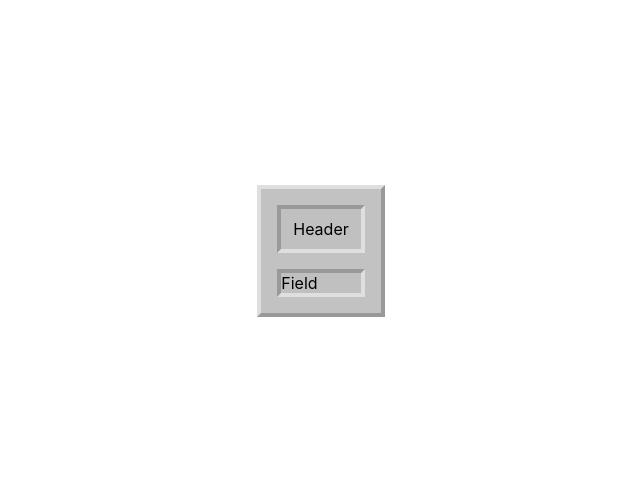
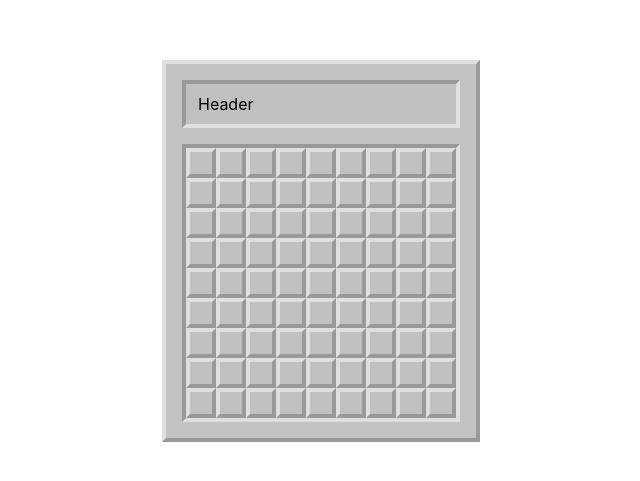
Before and after one commit to Ranisans/minesweeper-react, a React (Create React App) app: page / in a window 1280 px wide. Shown: the part 149-630 px from the top of the page, without its empty margins (319-959 px from the left). Built offline with nearby package versions, Linux system fonts and the light colour scheme.

Commit message:
feat: add filling game field add logic to open and flagged button add grid position to button add min row and col values

```diff
--- a/src/components/App/index.tsx
+++ b/src/components/App/index.tsx
@@ -1,12 +1,52 @@
-import React from "react";
+import React, { useState, useEffect } from "react";
+
+import { GameFieldGenerator, updateCellState, setFlagToCell } from "./logic";
+
+import { MIN_COLS, MIN_ROWS } from "../../constants";
+import { Cell, CellState } from "../../types";
 
 import "./App.scss";
+import Button from "../Button";
 
 const App: React.FC = () => {
+  const [cells, setCells] = useState<Cell[][]>([]);
+
+  useEffect(() => {
+    const newCells = new GameFieldGenerator(MIN_ROWS, MIN_COLS).generate();
+    setCells(newCells);
+  }, []);
+
+  const onClick = (row: number, col: number) => {
+    if (cells[row][col].state !== CellState.open) {
+      const [newCells, isEnd] = updateCellState(cells, row, col);
+      setCells(newCells);
+    }
+  };
+
+  const onContext = (row: number, col: number) => {
+    if (cells[row][col].state !== CellState.open) {
+      setCells(setFlagToCell(cells, row, col));
+    }
+  };
+
   return (
     <div className="APP">
       <div className="header">Header</div>
-      <div className="game_field">Field</div>
+      <div className="game_field">
+        {cells.map((row, rowIndex) =>
+          row.map((col, colIndex) => (
+            <Button
+              data={col}
+              row={rowIndex}
+              col={colIndex}
+              onClick={onClick}
+              onContext={onContext}
+              // eslint-disable-next-line react/no-array-index-key
+              key={`key-${rowIndex}-${colIndex}`}
+            />
+          ))
+        )}
+      </div>
     </div>
   );
 };
--- a/src/components/App/logic.ts
+++ b/src/components/App/logic.ts
@@ -1,6 +1,6 @@
 import { CellState, CellValue, Cell } from "../../types";
 
-class GameFieldGenerator {
+export class GameFieldGenerator {
   private rows: number;
 
   private cols: number;
@@ -58,4 +58,29 @@ class GameFieldGenerator {
   }
 }
 
-export default GameFieldGenerator;
+export const updateCellState = (
+  cells: Cell[][],
+  row: number,
+  col: number
+): [Cell[][], boolean] => {
+  const newCells = [...cells];
+  const selectedCell = newCells[row][col];
+  selectedCell.state = CellState.open;
+  if (selectedCell.value === CellValue.bomb) {
+    selectedCell.red = true;
+  }
+  return [newCells, false];
+};
+
+export const setFlagToCell = (
+  cells: Cell[][],
+  row: number,
+  col: number
+): Cell[][] => {
+  const newCells = [...cells];
+  newCells[row][col].state =
+    newCells[row][col].state === CellState.flagged
+      ? CellState.closed
+      : CellState.flagged;
+  return newCells;
+};
--- a/src/components/Button/index.tsx
+++ b/src/components/Button/index.tsx
@@ -51,6 +51,7 @@ const Button: React.FC<BProps> = ({
         state === CellState.open ? "button--visible" : ""
       } button-value-${value} ${red ? "button-red" : ""}
     `}
+      style={{ gridRow: row + 1, gridColumn: col + 1 }}
       role="button"
       tabIndex={0}
       aria-label="button"
@@ -58,7 +59,8 @@ const Button: React.FC<BProps> = ({
         onClick(row, col);
       }}
       onKeyPress={() => {}}
-      onContextMenu={() => {
+      onContextMenu={(e) => {
+        e.preventDefault();
         onContext(row, col);
       }}
     >
--- /dev/null
+++ b/src/constants/index.ts
@@ -0,0 +1,2 @@
+export const MIN_ROWS = 9;
+export const MIN_COLS = 9;
```
